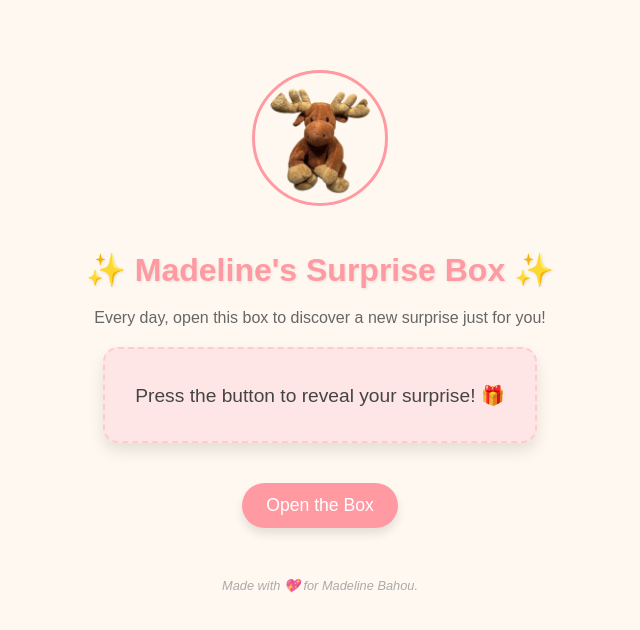
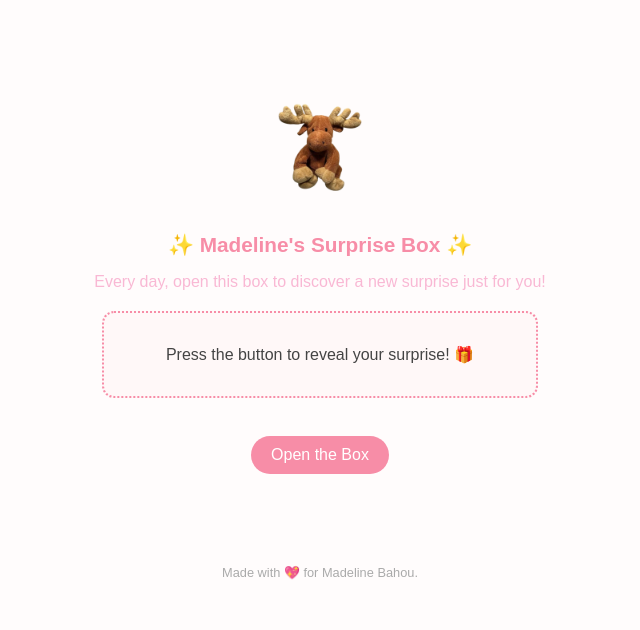
Before and after one commit to Tlaloxx/Madeline-s-surprise-box, a plain HTML site: page index.html in a window 1280 px wide. Shown: the whole page, without its empty margins (320-960 px from the left). Drawn offline with Linux system fonts and the light colour scheme.

Commit message:
Update styles.css
styles

```diff
--- a/styles.css
+++ b/styles.css
@@ -2,98 +2,88 @@
 body {
     font-family: 'Poppins', sans-serif;
     text-align: center;
-    background-color: #fff8f0; /* Pastel background */
+    background-color: #fffcfc; /* Light pastel pink background */
     color: #444;
+    padding: 30px;
     margin: 0;
-    padding: 20px;
 }
 
-/* Container */
 .container {
-    margin-top: 50px;
+    margin-top: 40px;
+    padding: 25px;
+    max-width: 480px;
+    margin-left: auto;
+    margin-right: auto;
 }
 
 /* Header Image */
 .header-image {
-    width: 120px;
+    width: 100px;
     margin-bottom: 20px;
-    border-radius: 50%;
-    border: 3px solid #ff9aa2; /* Adding a soft border to the image */
-    padding: 5px;
-    transition: transform 0.3s ease-in-out;
+    transition: transform 0.2s ease-in-out;
 }
 
 .header-image:hover {
-    transform: scale(1.1); /* Adds a nice scale effect on hover */
+    transform: scale(1.1);
 }
 
 /* Title */
 h1 {
-    font-size: 2rem;
-    color: #ff9aa2; /* Soft, cute pink */
-    margin-bottom: 20px;
-    font-weight: bold;
-    text-shadow: 1px 1px 3px rgba(0, 0, 0, 0.1);
+    font-size: 1.3rem;
+    color: #f78da7; /* Pastel pink */
+    margin-bottom: 12px;
 }
 
 /* Instructions */
 .instructions {
     font-size: 1rem;
-    color: #666;
-    margin-bottom: 20px;
+    color: #f9b8d4; /* Light pastel pink */
+    margin-bottom: 18px;
 }
 
 /* Wish Box */
 .wish-box {
-    background-color: #ffe6e6; /* Soft pastel pink */
+    background-color: #fff8f8;
     color: #444;
-    font-size: 1.2rem;
+    font-size: 1rem;
     margin: 20px auto;
-    padding: 15px;
-    border-radius: 15px;
-    border: 2px dashed #ffcccc;
-    box-shadow: 0px 8px 15px rgba(0, 0, 0, 0.1);
-    width: 70%;
+    padding: 16px;
+    border-radius: 12px;
+    border: 2px dotted #f78da7;
+    width: 100%;
     max-width: 400px;
-    transition: background-color 0.3s ease;
+    transition: background-color 0.3s ease, transform 0.3s ease;
+    transform: scale(1); /* Initial scale */
 }
 
-.wish-box:hover {
-    background-color: #ffd9d9; /* Lighter pink on hover */
+/* Show box animation */
+.wish-box.show {
+    background-color: #fbe1f2;
+    animation: popAnimation 0.4s ease-out;
+}
+
+@keyframes popAnimation {
+    0% { transform: scale(0.9); }
+    50% { transform: scale(1.1); }
+    100% { transform: scale(1); }
 }
 
 /* Button */
 button {
-    background-color: #ff9aa2;
+    background-color: #f78da7;
     color: white;
     border: none;
-    padding: 12px 24px;
-    font-size: 1.1rem;
+    padding: 10px 20px;
+    font-size: 1rem;
     border-radius: 30px;
     cursor: pointer;
-    box-shadow: 0px 6px 10px rgba(0, 0, 0, 0.1);
-    transition: background-color 0.3s ease, transform 0.2s ease;
-    margin-top: 20px;
+    margin-top: 18px;
+    transition: background-color 0.3s ease, transform 0.3s ease;
 }
 
 button:hover {
-    background-color: #ffb7b2; /* Light pink when hovering */
-    transform: scale(1.05); /* Slight scale-up on hover */
-}
-
-button:disabled {
-    background-color: #ffd1d1;
-    cursor: not-allowed;
-    box-shadow: none; /* Disable shadow when button is disabled */
-}
-
-/* Message */
-.message {
-    font-size: 0.9rem;
-    color: #888;
-    margin-top: 10px;
-    font-style: italic;
-    text-align: center;
+    background-color: #f6698f;
+    transform: scale(1.05);
 }
 
 /* Footer */
@@ -101,21 +91,21 @@ footer {
     margin-top: 50px;
     font-size: 0.8rem;
     color: #aaa;
-    font-style: italic;
 }
 
 /* Responsive Styles */
 @media (max-width: 600px) {
     h1 {
-        font-size: 1.5rem;
+        font-size: 1.1rem;
     }
 
     .wish-box {
-        width: 80%; /* Adjust the width on small screens */
+        font-size: 1.1rem;
+        padding: 14px;
     }
 
     button {
-        font-size: 1rem;
-        padding: 10px 20px;
+        font-size: 1.1rem;
+        padding: 12px 22px;
     }
 }
```
